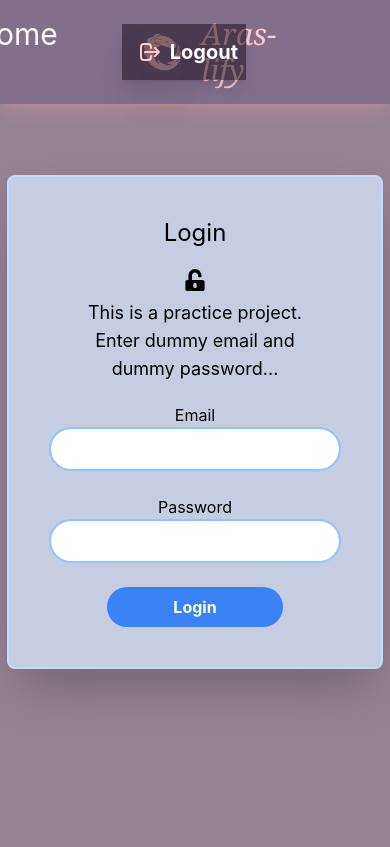
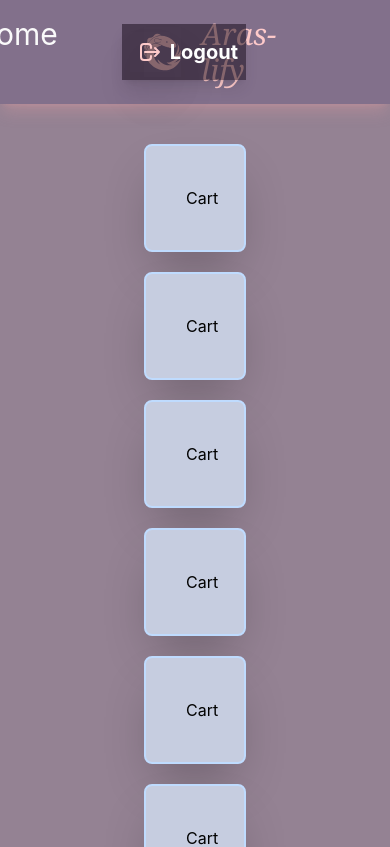
Before and after one commit to codecygen/064-React-Redux-TailwindCSS, a React (Create React App) app: page / in a window 390 px wide. Shown: the top 847 px of the page. Built offline with nearby package versions, Linux system fonts and the light colour scheme.

Commit message:
grid system for responsiveness added

```diff
--- a/src/App.js
+++ b/src/App.js
@@ -2,53 +2,20 @@ import './App.css';
 
 import Navbar from './components/Navbar';
 import Login from './components/Login';
+import Items from './components/Items';
 
 const App = () => {
   return (
     <div>
-      {/* <div class="p-6 max-w-sm mx-auto bg-white dark:bg-black rounded-xl shadow-lg">
-        <div class="text-center">
-          <div class="text-xl font-medium text-black">ChitChat</div>
-          <p class="text-slate-500">You have a new message!</p>
-          <button class="bg-sky-600 hover:bg-sky-700 ...">Hit</button>
-        </div>
-      </div>
-
-      <div class="mx-auto text-center columns-1 md:columns-3 gap-2 hover:columns-2">
-        <p>Aras</p>
-        <p>Aras</p>
-        <p>Aras</p>
-        <p>Aras</p>
-        <p>Aras</p>
-        <p>Aras</p>
-      </div>
-
-      <div class="mx-auto max-w-md text-center p-12">
-        <p>Maybe we can live without...</p>
-        <p class="break-after-column">Sure, go ahead, laugh...</p>
-        <p class="break-inside-avoid-column">Maybe we can live without...Maybe we can live without...Maybe we can live without...Maybe we can live without...</p>
-      </div>
-
-      <div class="bg-yellow-300 w-32 text-center mx-auto rounded-xl">
-        <p class="p-6 box-border">Aras Aras Aras Aras Aras Aras Aras</p>
-        <p class="p-6 box-border">Aras Aras Aras Aras</p>
-      </div>
-
-      <div class="items-center h-20 max-auto mx-w-md bg-yellow-600">
-        <div>Aras</div>
-        <div>
-          <strong>Aras Sen</strong>
-          <span>Web Developer</span>
-        </div>
-      </div>
-
-      <img src={reactLogo} /> */}
-
       <Navbar />
 
       {/* The top container allows tailwind to center the element */}
-      <div class="flex h-screen">
-        < Login />
+      {/* <div class="flex h-screen">
+        <Login />
+      </div> */}
+
+      <div class="mx-36">
+        <Items />
       </div>
     </div>
   );
--- /dev/null
+++ b/src/components/Items.js
@@ -0,0 +1,90 @@
+import React from 'react';
+
+const Login = () => {
+
+
+    const item = (
+        <div class="bg-[#c6cde0] w-auto h-82 text-center py-10 px-10 rounded-lg shadow-2xl border-2 border-blue-200">
+            Cart
+        </div>
+    );
+
+    return (
+        <section class="grid grid-cols-1 sm:grid-cols-2 md:grid-cols-3 lg:grid-cols-5 xl:grid-cols-6 gap-5 content-evenly py-36">
+            {item}
+            {item}
+            {item}
+            {item}
+            {item}
+            {item}
+            {item}
+            {item}
+            {item}
+            {item}
+            {item}
+            {item}
+            {item}
+            {item}
+            {item}
+            {item}
+            {item}
+            {item}
+            {item}
+            {item}
+            {item}
+            {item}
+            {item}
+            {item}
+            {item}
+            {item}
+            {item}
+            {item}
+            {item}
+            {item}
+            {item}
+            {item}
+            {item}
+            {item}
+            {item}
+            {item}
+            {item}
+            {item}
+            {item}
+            {item}
+            {item}
+            {item}
+            {item}
+            {item}
+            {item}
+            {item}
+            {item}
+            {item}
+            {item}
+            {item}
+            {item}
+            {item}
+            {item}
+            {item}
+            {item}
+            {item}
+            {item}
+            {item}
+            {item}
+            {item}
+            {item}
+            {item}
+            {item}
+            {item}
+            {item}
+            {item}
+            {item}
+            {item}
+            {item}
+            {item}
+            {item}
+            {item}
+        </section>
+    );
+};
+
+export default Login;
```
